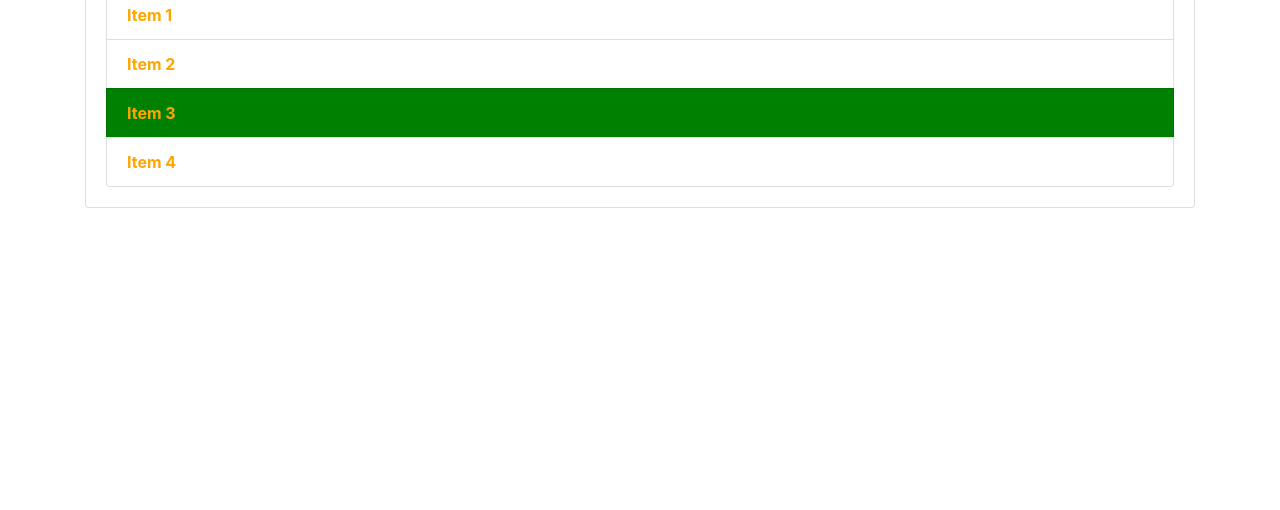
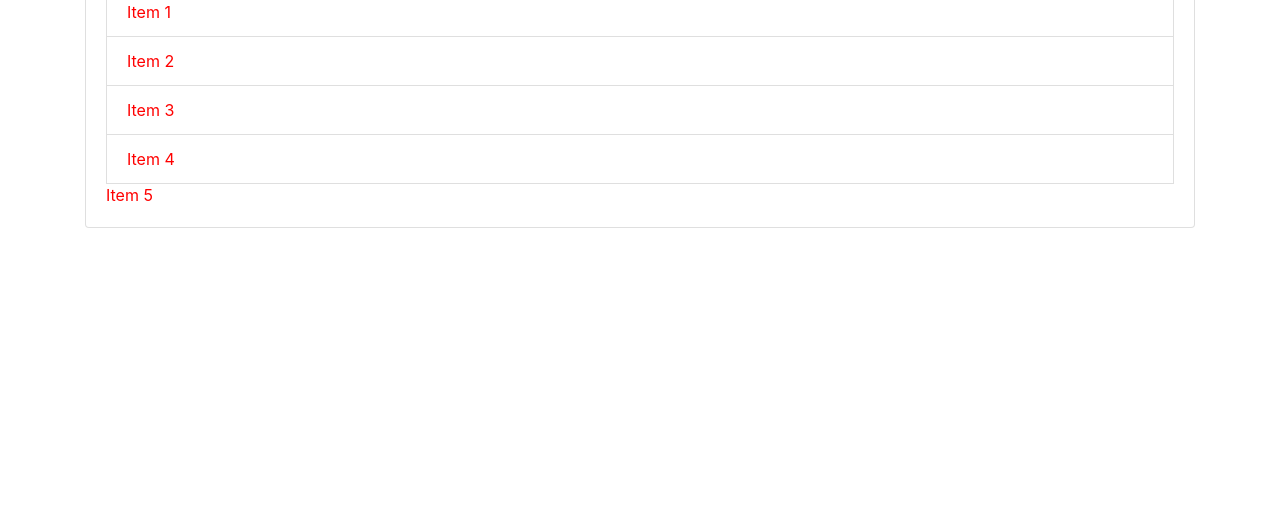
Before and after one commit to chaitanyakumar167/new, a plain HTML site: page index.html in a window 1280 px wide. Shown: the part 290-800 px from the top of the page. Drawn offline with nearby package versions, Linux system fonts and the light colour scheme.

Commit message:
changes using classname and tagname

```diff
--- a/index.html
+++ b/index.html
@@ -33,22 +33,18 @@
           <li class="list-group-item">Item 2</li>
           <li class="list-group-item">Item 3</li>
           <li class="list-group-item">Item 4</li>
+          <li class="newlist">Item 5</li>
         </ul>
       </div>
     </div>
     <script>
-      const items = document.getElementsByClassName("list-group-item");
-      items[2].style.backgroundColor = "green";
+      let listByClass = document.getElementsByClassName("newlist");
+      listByClass[0].style.listStyleType = "none";
 
-      for (let i = 0; i < items.length; i++) {
-        items[i].style.fontWeight = "bold";
-        items[i].style.color = "orange";
+      let listByTag = document.getElementsByTagName("li");
+      for (let i = 0; i < listByTag.length; i++) {
+        listByTag[i].style.color = "red";
       }
-      const header = document.getElementById("main-header");
-      header.style.borderBottom = "solid 3px #000";
-
-      const item = document.querySelector(".title");
-      item.style.fontWeight = "bold";
     </script>
   </body>
 </html>
```
